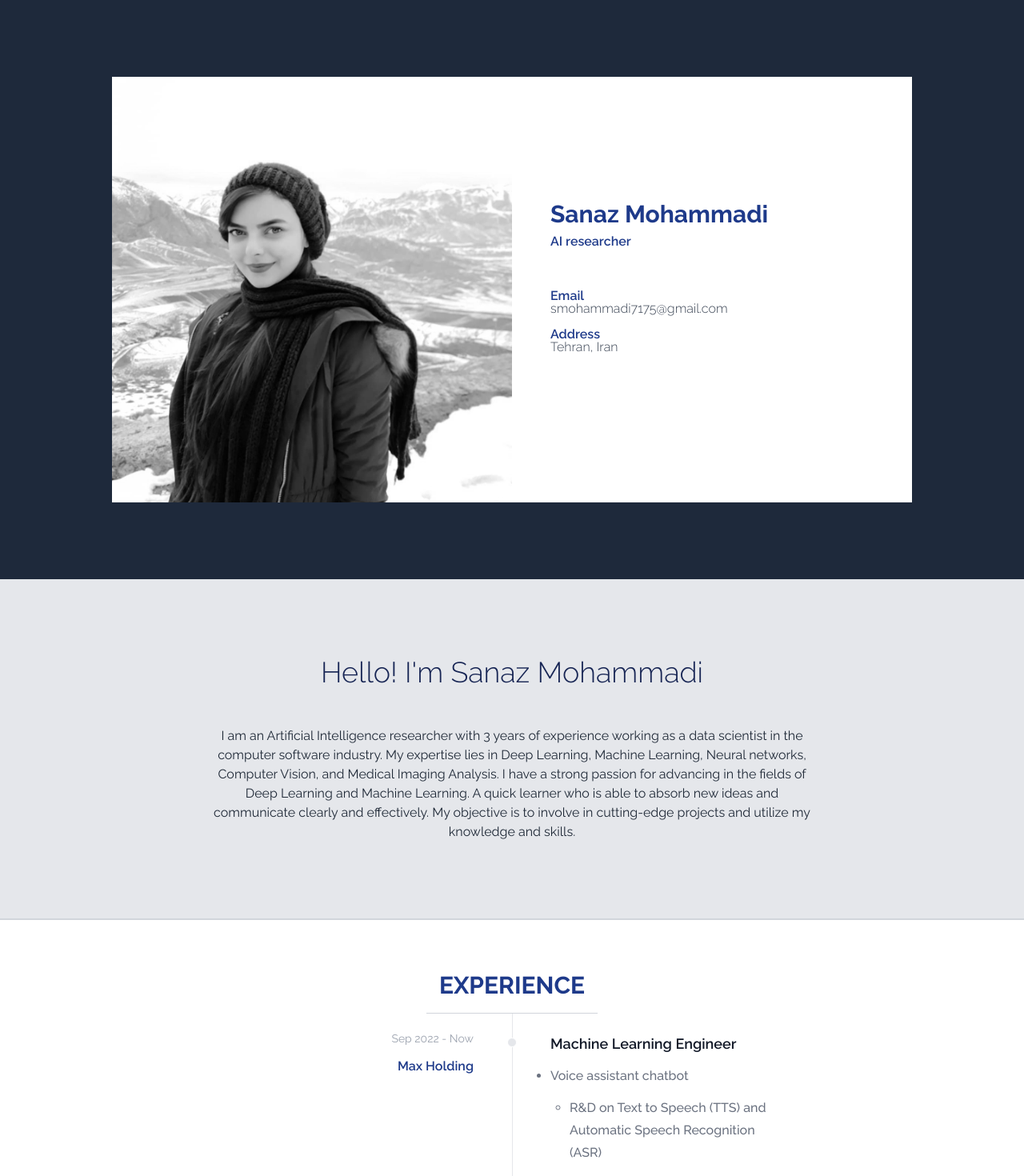
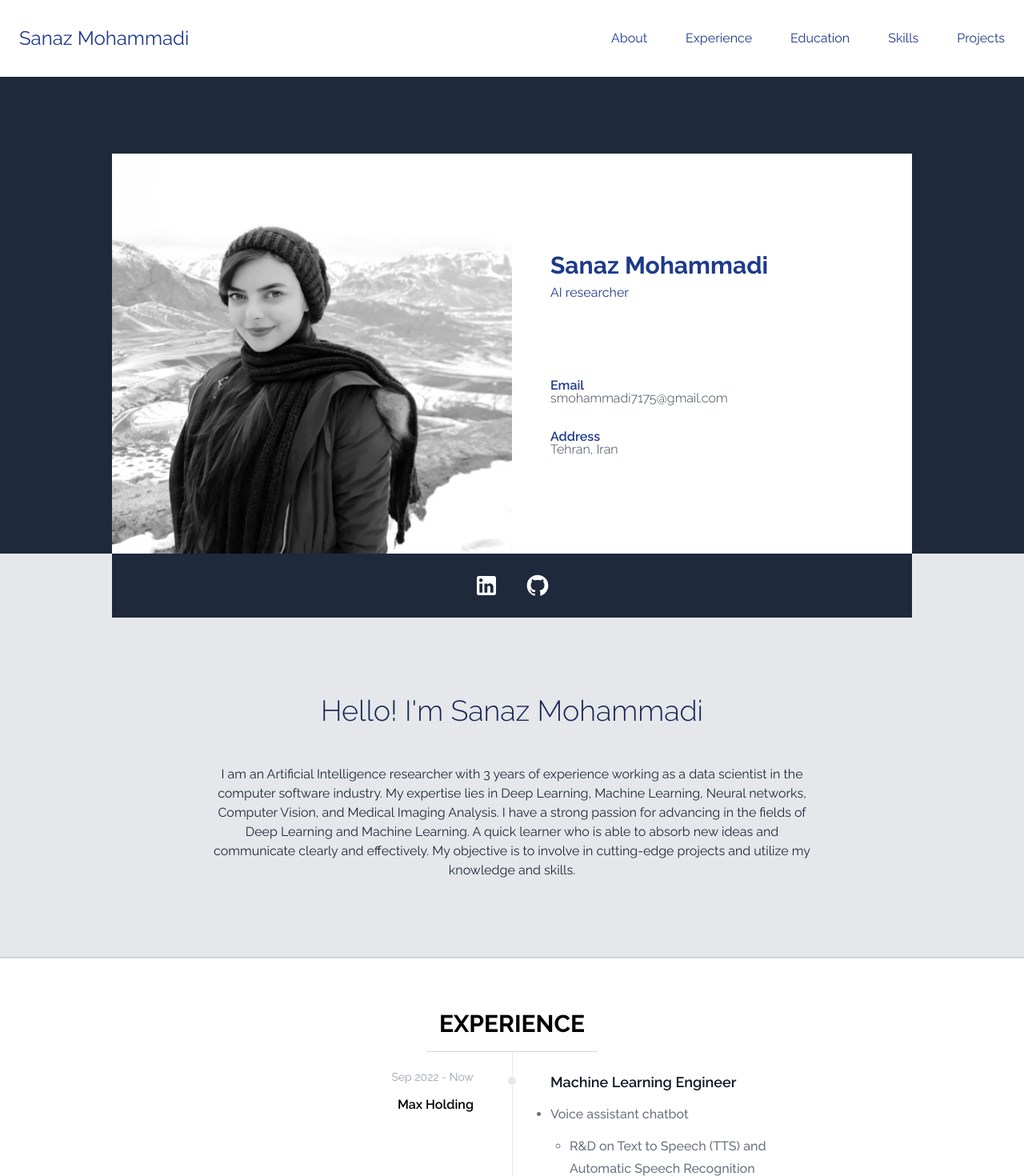
Before and after one commit to smohammadi96/smohammadi96, a Next.js app: page / in a window 1280 px wide. Shown: the top 1470 px of the page at 80% size. Built offline with nearby package versions, Linux system fonts and the light colour scheme.

Commit message:
Improve layout design and darkmode and add social links

```diff
--- a/app/data.tsx
+++ b/app/data.tsx
@@ -110,11 +110,11 @@ export const experiences = [
 
 export const education = [
   {
-    title: "Shahid Rajayi University, Tehran, Iran",
-    subtitle: "BSC",
+    title: "Shahid Beheshti University, Tehran, Iran",
+    subtitle: "MSC",
     description: (
       <Education
-        description="Computer Science & Eng."
+        description="Artificial Intelligence"
         descriptionModal={
           <article className="prose">
             <ReactMarkdown>{dedent`
@@ -138,14 +138,14 @@ remove noise and artifacts.
         }
       />
     ),
-    time: "2015 - 2019",
+    time: "2020 - 2023",
   },
   {
-    title: "Shahid Beheshti University, Tehran, Iran",
-    subtitle: "MSE",
+    title: "Shahid Rajayi University, Tehran, Iran",
+    subtitle: "BSC",
     description: (
       <Education
-        description="Artificial Intelligence"
+        description="Computer Science & Eng."
         descriptionModal={
           <article className="prose">
             <ReactMarkdown>{dedent`
@@ -170,7 +170,7 @@ dataset
         }
       />
     ),
-    time: "2020 - 2023",
+    time: "2015 - 2019",
   },
 ];
 
--- a/app/globals.css
+++ b/app/globals.css
@@ -58,7 +58,3 @@ ol li {
 ol li > ol li {
   list-style-type: circle;
 }
-
-.skill-item {
-  @apply bg-blue-950 !text-white px-3 py-1 text-sm leading-5;
-}
--- a/app/layout.tsx
+++ b/app/layout.tsx
@@ -15,7 +15,7 @@ export default function RootLayout({
   children: React.ReactNode;
 }) {
   return (
-    <html lang="en">
+    <html lang="en" className="scroll-smooth scroll-pt-20">
       <body className={font.className}>{children}</body>
     </html>
   );
--- a/app/page.tsx
+++ b/app/page.tsx
@@ -10,26 +10,41 @@ import { education, experiences, projects } from "./data";
 export default function Home() {
   return (
     <main className="flex min-h-screen flex-col items-center justify-between">
-      <article className="w-full flex flex-col justify-center items-center gap-4 bg-slate-800 text-blue-900 p-24">
-        <div className="bg-white flex">
+      <nav className="w-full flex justify-start items-center bg-white p-6 py-8 text-blue-900 sticky top-0 z-10 dark:bg-gray-950 dark:text-blue-400">
+        <h3 className="text-2xl">Sanaz Mohammadi</h3>
+        <div className="w-max grow" />
+        <ul className="flex justify-start items-center gap-12">
+          {["About", "Experience", "Education", "Skills", "Projects"].map(
+            (item, idx) => (
+              <li key={idx} className="hover:opacity-70">
+                <a href={`#${item.toLowerCase()}`}>{item}</a>
+              </li>
+            )
+          )}
+        </ul>
+      </nav>
+
+      <article className="w-full flex flex-col justify-center items-center gap-4 bg-slate-800 text-blue-900 p-24 pb-0">
+        <div className="bg-white flex dark:bg-gray-900 dark:text-blue-400">
           <div className="grayscale hover:grayscale-0">
             <Image
+              className="object-cover w-[500px] h-[500px]"
               src="/profile.png"
               width={500}
               height={500}
               alt="Picture of Sanaz Mohammadi"
             />
           </div>
-          <div className="flex flex-col justify-center items-start p-12 w-[500px] h-[500px] gap-12">
+          <div className="flex flex-col justify-center items-start p-12 w-[500px] h-[500px] gap-24">
             <div className="flex flex-col gap-1">
               <h1 className="font-bold text-3xl">Sanaz Mohammadi</h1>
-              <p className="font-semibold">AI researcher</p>
+              <p className="">AI researcher</p>
             </div>
 
-            <div className="flex flex-col gap-4">
+            <div className="flex flex-col gap-8">
               <div className="flex flex-col leading-4">
                 <span className="font-semibold">Email</span>
-                <span className="text-gray-700 font-light">
+                <span className="text-gray-700 font-light dark:text-gray-100">
                   <a href="mailto:smohammadi7175@gmail.com">
                     smohammadi7175@gmail.com
                   </a>
@@ -38,18 +53,63 @@ export default function Home() {
 
               <div className="flex flex-col leading-4">
                 <span className="font-semibold">Address</span>
-                <span className="text-gray-700 font-light">Tehran, Iran</span>
+                <span className="text-gray-700 font-light dark:text-gray-100">
+                  Tehran, Iran
+                </span>
               </div>
             </div>
           </div>
         </div>
       </article>
 
-      <article className="w-full flex flex-col justify-center items-center gap-12 bg-gray-200 text-blue-900 p-24">
-        <h2 className="text-blue-950 font-light text-4xl">
+      <article className="px-24 w-full text-blue-900 flex justify-center bg-gray-200 dark:bg-gray-950">
+        <div className="w-[1000px] flex justify-center items-center gap-8 p-6 bg-slate-800 dark:bg-gray-900">
+          <a
+            href="https://www.linkedin.com/in/sanaz-mohammadi"
+            target="_blank"
+            className="text-white"
+          >
+            <svg
+              xmlns="http://www.w3.org/2000/svg"
+              width="32"
+              height="32"
+              viewBox="0 0 24 24"
+            >
+              <path
+                fill="currentColor"
+                d="M19 3a2 2 0 0 1 2 2v14a2 2 0 0 1-2 2H5a2 2 0 0 1-2-2V5a2 2 0 0 1 2-2h14m-.5 15.5v-5.3a3.26 3.26 0 0 0-3.26-3.26c-.85 0-1.84.52-2.32 1.3v-1.11h-2.79v8.37h2.79v-4.93c0-.77.62-1.4 1.39-1.4a1.4 1.4 0 0 1 1.4 1.4v4.93h2.79M6.88 8.56a1.68 1.68 0 0 0 1.68-1.68c0-.93-.75-1.69-1.68-1.69a1.69 1.69 0 0 0-1.69 1.69c0 .93.76 1.68 1.69 1.68m1.39 9.94v-8.37H5.5v8.37h2.77Z"
+              />
+            </svg>
+          </a>
+
+          <a
+            href="https://github.com/smohammadi96"
+            target="_blank"
+            className="text-white"
+          >
+            <svg
+              xmlns="http://www.w3.org/2000/svg"
+              width="32"
+              height="32"
+              viewBox="0 0 24 24"
+            >
+              <path
+                fill="currentColor"
+                d="M12 2A10 10 0 0 0 2 12c0 4.42 2.87 8.17 6.84 9.5c.5.08.66-.23.66-.5v-1.69c-2.77.6-3.36-1.34-3.36-1.34c-.46-1.16-1.11-1.47-1.11-1.47c-.91-.62.07-.6.07-.6c1 .07 1.53 1.03 1.53 1.03c.87 1.52 2.34 1.07 2.91.83c.09-.65.35-1.09.63-1.34c-2.22-.25-4.55-1.11-4.55-4.92c0-1.11.38-2 1.03-2.71c-.1-.25-.45-1.29.1-2.64c0 0 .84-.27 2.75 1.02c.79-.22 1.65-.33 2.5-.33c.85 0 1.71.11 2.5.33c1.91-1.29 2.75-1.02 2.75-1.02c.55 1.35.2 2.39.1 2.64c.65.71 1.03 1.6 1.03 2.71c0 3.82-2.34 4.66-4.57 4.91c.36.31.69.92.69 1.85V21c0 .27.16.59.67.5C19.14 20.16 22 16.42 22 12A10 10 0 0 0 12 2Z"
+              />
+            </svg>
+          </a>
+        </div>
+      </article>
+
+      <article
+        id="about"
+        className="w-full flex flex-col justify-center items-center gap-12 bg-gray-200 p-24 dark:bg-gray-950"
+      >
+        <h2 className="text-blue-950 font-light text-4xl text-center dark:text-blue-400">
           Hello! I&apos;m Sanaz Mohammadi
         </h2>
-        <p className="max-w-3xl text-gray-800 text-center">
+        <p className="max-w-3xl text-gray-800 text-center dark:text-gray-100">
           I am an Artificial Intelligence researcher with 3 years of experience
           working as a data scientist in the computer software industry. My
           expertise lies in Deep Learning, Machine Learning, Neural networks,
@@ -112,9 +172,9 @@ export default function Home() {
               "Morphological analysis",
               "Stemming, Lematizing",
               "Part of Speech (POS) Tagging",
-              "Semantic Analysis (Lexical semantics, Compositional semantics)",
               "embeddings (tf-idf, Word2vec)",
               "Text classification",
+              "Semantic Analysis (Lexical, Compositional)",
             ]}
           />
 
--- a/components/education.tsx
+++ b/components/education.tsx
@@ -35,6 +35,7 @@ export default function Education({
           />
         </svg>
       </Button>
+
       <Dialog
         isOpen={isOpen}
         onClose={setIsOpen.bind(null, false)}
--- a/components/projects.tsx
+++ b/components/projects.tsx
@@ -36,7 +36,7 @@ export function ProjectItem({
     <div className="flex items-center justify-between gap-12">
       <div className="flex flex-col gap-3">
         <p className="text-lg font-bold">{title}</p>
-        <p className="text-sm text-gray-700 prose">
+        <p className="prose text-sm text-gray-700 dark:text-gray-200 dark:prose-invert">
           <ReactMarkdown>{description}</ReactMarkdown>
         </p>
       </div>
--- a/components/section.tsx
+++ b/components/section.tsx
@@ -20,7 +20,7 @@ export function HeaderedSection({
     <article
       id={id}
       className={cx(
-        "w-full flex flex-col justify-start items-center bg-white text-blue-900 p-12 border-t-2 border-gray-300 [--text]:red",
+        "w-full flex flex-col justify-start items-center bg-white text-1blue-900 p-12 border-t-2 border-gray-300 [--text]:red dark:bg-gray-950",
         colorScheme === "dark" && "bg-slate-900 text-white",
         className
       )}
--- a/components/skills.tsx
+++ b/components/skills.tsx
@@ -6,11 +6,16 @@ interface Props {
 export default function Skills({ items, title }: Props) {
   return (
     <div className="flex flex-col justify-start items-start gap-4">
-      <h3 className="text-blue-950 font-light text-3xl">{title}</h3>
+      <h3 className="text-blue-950 font-light text-3xl dark:text-blue-400">
+        {title}
+      </h3>
       <div className="w-full flex justify-start gap-4">
         <div className="flex flex-wrap gap-2 [&>span]:font-semibold [&>span]:text-gray-800">
           {items.map((i) => (
-            <span className="skill-item" key={i}>
+            <span
+              className="bg-blue-950 !text-white px-3 py-1 text-sm leading-5 whitespace-nowrap dark:bg-gray-700"
+              key={i}
+            >
               {i}
             </span>
           ))}
--- a/components/timeline.tsx
+++ b/components/timeline.tsx
@@ -32,7 +32,7 @@ export function TimelineStep({
   return (
     <li className="mb-10 ml-4 relative">
       <div className="w-ull flex justify-center items-start">
-        <div className="flex flex-col gap-3 w-1/2 items-end p-12 py-6 justify-center sticky top-0">
+        <div className="flex flex-col gap-3 w-1/2 items-end p-12 py-6 justify-center sticky top-20">
           <time className="mb-1 text-sm font-normal leading-none text-gray-400 dark:text-gray-500">
             {time}
           </time>
--- a/package.json
+++ b/package.json
@@ -23,6 +23,7 @@
     "react": "18.2.0",
     "react-dom": "18.2.0",
     "react-markdown": "^8.0.7",
+    "tailwind-merge": "^1.14.0",
     "tailwindcss": "3.3.3",
     "typescript": "5.1.6"
   },
--- /dev/null
+++ b/utils/ui.ts
@@ -0,0 +1,6 @@
+import { type ClassValue, clsx } from "clsx";
+import { twMerge } from "tailwind-merge";
+
+export function cn(...inputs: ClassValue[]) {
+  return twMerge(clsx(inputs));
+}
```
Also changed, not shown: components/button.tsx (+38 -3 lines), 1 other file (tests, documents, lock files or other folders).
